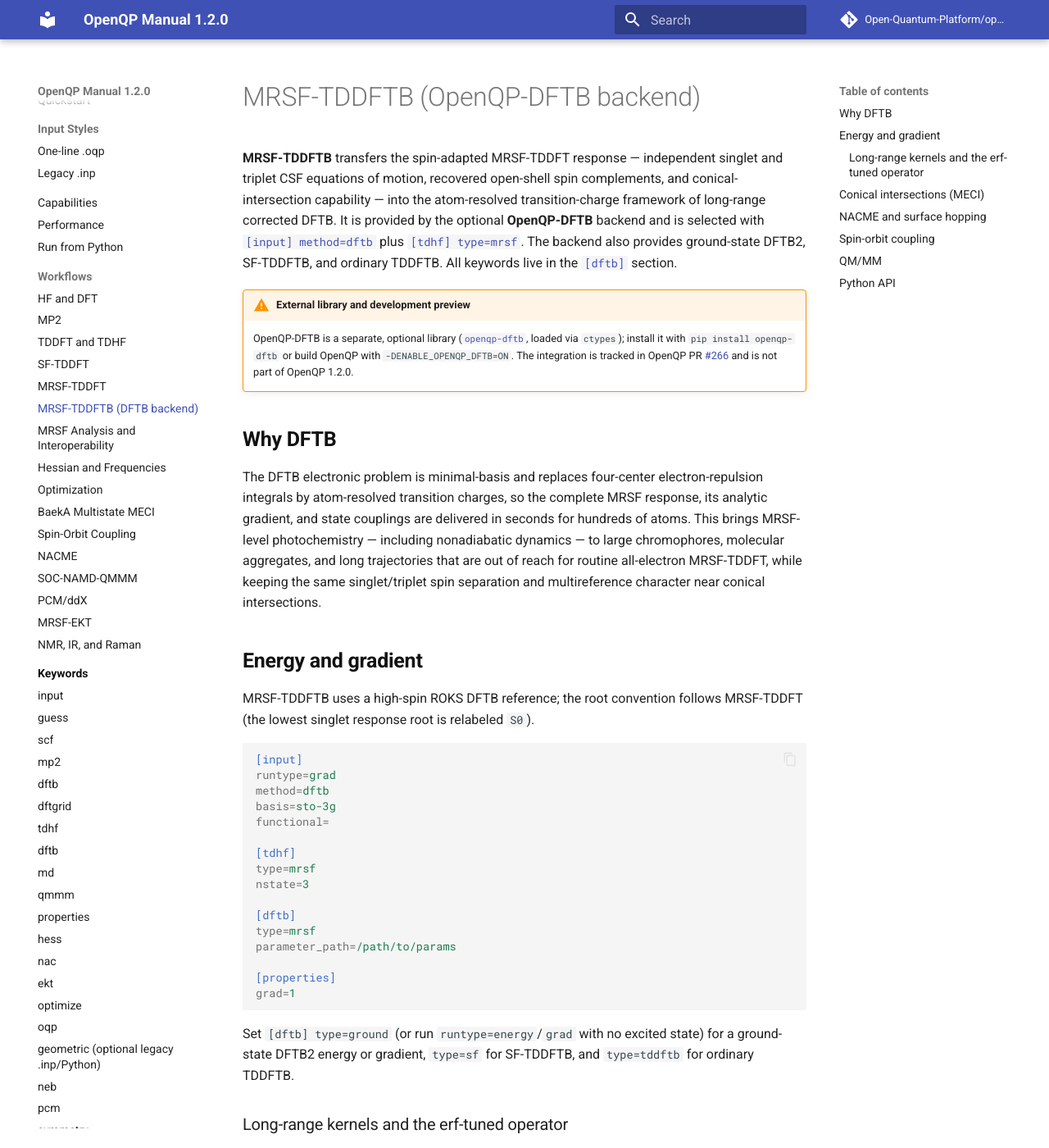
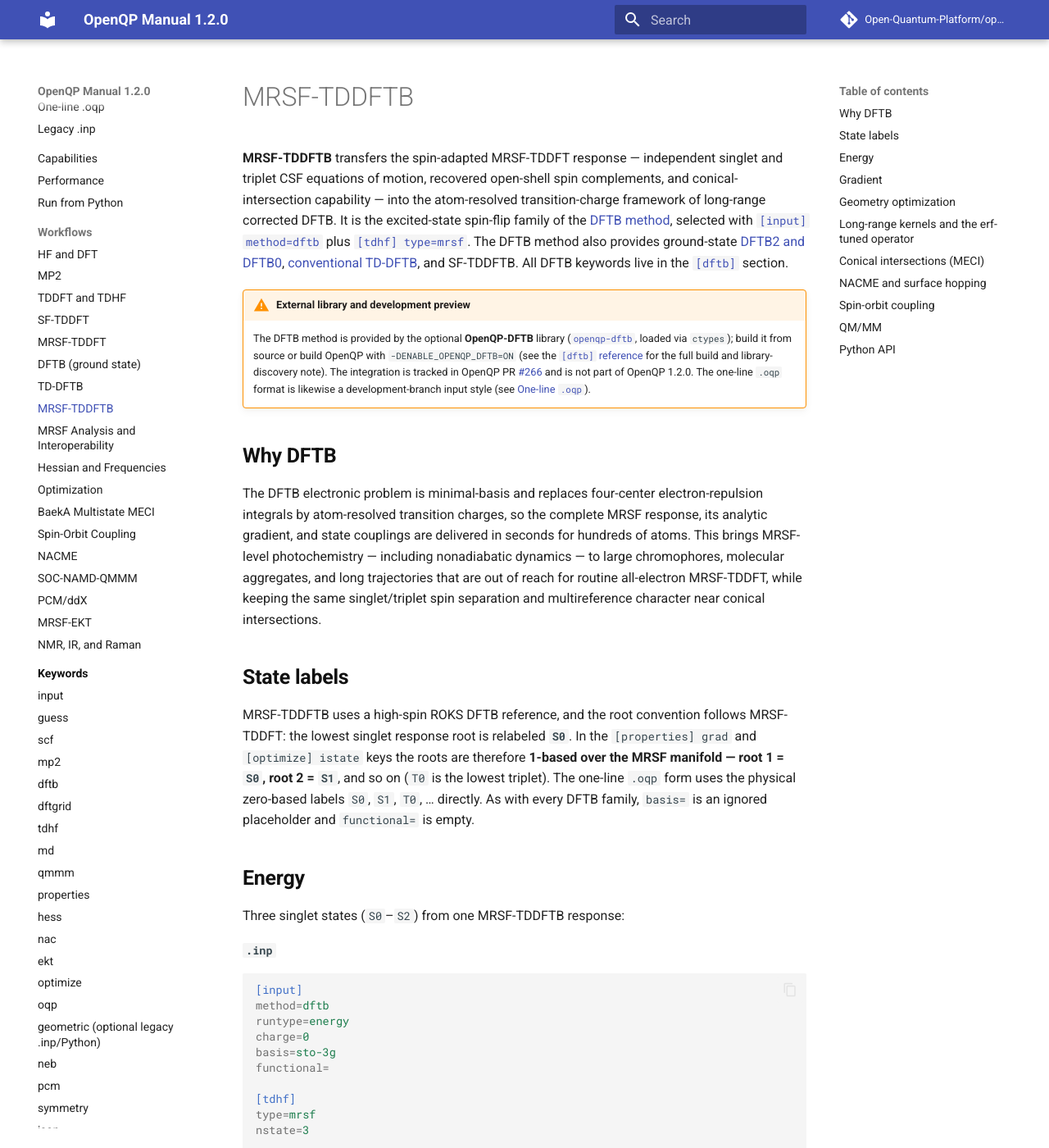
Before and after one commit to Open-Quantum-Platform/openqp-docs, an MkDocs documentation site: the page built from docs/workflows/mrsf-tddftb.md, in a window 1280 px wide and 1400 px high. Shown: the whole window at 82% size. Built offline with MkDocs 1.6.1 and Material for MkDocs 9.7.7, drawn with Linux system fonts in a browser that asks for light colours; comment, search, counter and statistics services are not loaded; some of the changed text lies outside the part shown.

Commit message:
docs(dftb): add ground/TD-DFTB manuals and reframe DFTB as a method
Add per-family DFTB method manuals mirroring the all-electron layout, each
showing .inp + .oqp + Python for the core tasks:
- workflows/dftb.md   — ground-state DFTB2 and DFTB0 (energy/grad/opt)
- workflows/tddftb.md — conventional TD-DFTB, RPA/TDA (energy/grad/opt/meci)
- workflows/mrsf-tddftb.md — reworked to the three-format layout (energy/
  grad/opt/meci) and reframed

Reframe DFTB from "the OpenQP-DFTB backend" to a first-class method
(method=dftb) on par with HF/DFT/MRSF-TDDFT; "backend" now names only the
native/probe library-loading detail. Remove a duplicate dftb nav entry and
correct the MRSF S1 gradient label (grad=2, not grad=1 — root 1 is S0).

Input forms verified against the pyoqp .dftb() builder, the input validator's
allowed runtypes {energy,grad,optimize,meci,mep,data}, the native
openqp_dftb.py state-index dispatch, and openqp-dftb example decks.

Co-Authored-By: Claude Opus 4.8 <noreply@anthropic.com>

````diff
--- a/docs/workflows/mrsf-tddftb.md
+++ b/docs/workflows/mrsf-tddftb.md
@@ -1,22 +1,24 @@
-# MRSF-TDDFTB (OpenQP-DFTB backend)
+# MRSF-TDDFTB
 
 **MRSF-TDDFTB** transfers the spin-adapted MRSF-TDDFT response — independent
 singlet and triplet CSF equations of motion, recovered open-shell spin
 complements, and conical-intersection capability — into the atom-resolved
-transition-charge framework of long-range corrected DFTB. It is provided by the
-optional **OpenQP-DFTB** backend and is selected with
-[`[input] method=dftb`](../keywords/input.md#method) plus
-[`[tdhf] type=mrsf`](../keywords/tdhf.md#type). The backend also provides
-ground-state DFTB2, SF-TDDFTB, and ordinary TDDFTB. All keywords live in the
-[`[dftb]`](../keywords/dftb.md) section.
+transition-charge framework of long-range corrected DFTB. It is the
+excited-state spin-flip family of the [DFTB method](../keywords/dftb.md),
+selected with [`[input] method=dftb`](../keywords/input.md#method) plus
+[`[tdhf] type=mrsf`](../keywords/tdhf.md#type). The DFTB method also provides
+ground-state [DFTB2 and DFTB0](dftb.md), [conventional TD-DFTB](tddftb.md), and
+SF-TDDFTB. All DFTB keywords live in the [`[dftb]`](../keywords/dftb.md) section.
 
 !!! warning "External library and development preview"
-    OpenQP-DFTB is a separate, optional library
+    The DFTB method is provided by the optional **OpenQP-DFTB** library
     ([`openqp-dftb`](https://github.com/Open-Quantum-Platform/openqp-dftb),
-    loaded via `ctypes`); install it with `pip install openqp-dftb` or build
-    OpenQP with `-DENABLE_OPENQP_DFTB=ON`. The integration is tracked in OpenQP
-    PR [#266](https://github.com/Open-Quantum-Platform/openqp/pull/266) and is
-    not part of OpenQP 1.2.0.
+    loaded via `ctypes`); build it from source or build OpenQP with
+    `-DENABLE_OPENQP_DFTB=ON` (see the [`[dftb]` reference](../keywords/dftb.md)
+    for the full build and library-discovery note). The integration is tracked
+    in OpenQP PR [#266](https://github.com/Open-Quantum-Platform/openqp/pull/266)
+    and is not part of OpenQP 1.2.0. The one-line `.oqp` format is likewise a
+    development-branch input style (see [One-line `.oqp`](../oqp-input.md)).
 
 ## Why DFTB
 
@@ -29,15 +31,27 @@ and long trajectories that are out of reach for routine all-electron
 MRSF-TDDFT, while keeping the same singlet/triplet spin separation and
 multireference character near conical intersections.
 
-## Energy and gradient
+## State labels
 
-MRSF-TDDFTB uses a high-spin ROKS DFTB reference; the root convention follows
-MRSF-TDDFT (the lowest singlet response root is relabeled `S0`).
+MRSF-TDDFTB uses a high-spin ROKS DFTB reference, and the root convention
+follows MRSF-TDDFT: the lowest singlet response root is relabeled **`S0`**. In
+the `[properties] grad` and `[optimize] istate` keys the roots are therefore
+**1-based over the MRSF manifold — root 1 = `S0`, root 2 = `S1`**, and so on
+(`T0` is the lowest triplet). The one-line `.oqp` form uses the physical
+zero-based labels `S0`, `S1`, `T0`, … directly. As with every DFTB family,
+`basis=` is an ignored placeholder and `functional=` is empty.
+
+## Energy
+
+Three singlet states (`S0`–`S2`) from one MRSF-TDDFTB response:
+
+**`.inp`**
 
 ```ini
 [input]
-runtype=grad
 method=dftb
+runtype=energy
+charge=0
 basis=sto-3g
 functional=
 
@@ -46,28 +60,138 @@ type=mrsf
 nstate=3
 
 [dftb]
+backend=native
+type=mrsf
+parameter_path=/path/to/params
+```
+
+**`.oqp`**
+
+```text
+mrsf-tddftb(nstate=3) geom="chromophore.xyz" energy dftb(parameter_path="params.opdftb")
+```
+
+**Python**
+
+```python
+from oqp.openqp import OpenQP
+
+job = OpenQP(project="mrsf_energy")
+job.molecule("chromophore.xyz", charge=0)
+job.dftb(response_type="mrsf", nstate=3, parameter_path="/path/to/params")
+job.workflow.energy()
+job.run()
+```
+
+## Gradient
+
+Gradient of the first excited singlet `S1`. `S1` is response **root 2**, so
+`[properties] grad=2` (root 1 is `S0`):
+
+**`.inp`**
+
+```ini
+[input]
+method=dftb
+runtype=grad
+charge=0
+basis=sto-3g
+functional=
+
+[tdhf]
+type=mrsf
+nstate=3
+
+[dftb]
+backend=native
 type=mrsf
 parameter_path=/path/to/params
 
 [properties]
-grad=1
+grad=2
 ```
 
-Set `[dftb] type=ground` (or run `runtype=energy`/`grad` with no excited state)
-for a ground-state DFTB2 energy or gradient, `type=sf` for SF-TDDFTB, and
-`type=tddftb` for ordinary TDDFTB.
+**`.oqp`**
 
-### Long-range kernels and the erf-tuned operator
+```text
+mrsf-tddftb(nstate=3) geom="chromophore.xyz" grad(S1) dftb(parameter_path="params.opdftb")
+```
 
-Two response kernels are available through [`[dftb] lc_gamma`](../keywords/dftb.md):
-`yukawa` (LC-DFTB2 Yukawa–Slater) and `erf` (erf$(\omega R)/R$). The **erf-tuned**
-combination `lc_gamma=erf`, `omega=0.25`, `cam_beta=1.2` reproduces the
-MRSF-TDDFT ordering of near-degenerate bright/dark states, which the stock
-kernels can invert. Because its `cam_beta>1` LC ground-state SCC is harder to
-converge, pair it with a robust mixer:
+**Python**
+
+```python
+from oqp.openqp import OpenQP
+
+job = OpenQP(project="mrsf_grad")
+job.molecule("chromophore.xyz", charge=0)
+job.dftb(response_type="mrsf", nstate=3, parameter_path="/path/to/params")
+job.workflow.gradient(state=2)
+job.run()
+```
+
+Use `grad=1` / `grad(S0)` / `gradient(state=1)` for the `S0` gradient.
+
+## Geometry optimization
+
+Optimize the `S1` minimum — root 2, so `istate=2` (use `istate=1` for the `S0`
+minimum):
+
+**`.inp`**
+
+```ini
+[input]
+method=dftb
+runtype=optimize
+charge=0
+basis=sto-3g
+functional=
+
+[tdhf]
+type=mrsf
+nstate=3
+
+[dftb]
+backend=native
+type=mrsf
+parameter_path=/path/to/params
+
+[optimize]
+lib=oqp
+istate=2
+maxit=100
+```
+
+**`.oqp`**
+
+```text
+mrsf-tddftb(nstate=3) geom="chromophore.xyz" opt(S1) dftb(parameter_path="params.opdftb")
+```
+
+**Python**
+
+```python
+from oqp.openqp import OpenQP
+
+job = OpenQP(project="mrsf_opt")
+job.molecule("chromophore.xyz", charge=0)
+job.dftb(response_type="mrsf", nstate=3, parameter_path="/path/to/params")
+job.workflow.optimize(istate=2, maxit=100)
+job.run()
+```
+
+## Long-range kernels and the erf-tuned operator
+
+Two response kernels are available through
+[`[dftb] lc_gamma`](../keywords/dftb.md): `yukawa` (LC-DFTB2 Yukawa–Slater) and
+`erf` (erf$(\omega R)/R$). The **erf-tuned** combination `lc_gamma=erf`,
+`omega=0.25`, `cam_beta=1.2` reproduces the MRSF-TDDFT ordering of
+near-degenerate bright/dark states, which the stock kernels can invert. Because
+its `cam_beta>1` LC ground-state SCC is harder to converge, pair it with a
+robust mixer:
 
 ```ini
 [dftb]
+backend=native
 type=mrsf
 parameter_path=/path/to/params
 lc_gamma=erf
@@ -80,21 +204,24 @@ scc_mixer=trust
 
 DFTB supplies MRSF-TDDFTB state energies and analytic gradients, so a
 minimum-energy conical-intersection (MECI) search is driven by the shared
-[`[optimize]`](../keywords/optimize.md) optimizer with `method=dftb` — there is
-no separate DFTB entry point. In particular the **BaekA** two-or-more-state
-adaptive-penalty algorithm
-([`[optimize] meci_search=baeka`](../keywords/optimize.md#meci_search)) runs on
-MRSF-TDDFTB states exactly as it does on all-electron MRSF-TDDFT, at
+[`[optimize]`](../keywords/optimize.md) optimizer — there is no separate DFTB
+entry point. In particular the **BaekA** two-or-more-state adaptive-penalty
+algorithm ([`[optimize] meci_search=baeka`](../keywords/optimize.md#meci_search))
+runs on MRSF-TDDFTB states exactly as it does on all-electron MRSF-TDDFT, at
 tight-binding cost; this is the engine behind the DTCAM-TB conical-intersection
-benchmarks.
+benchmarks. Because MRSF has the correct S₀/S₁ intersection topology, MRSF-TDDFTB
+is the DFTB family to use for S₀/S₁ conical intersections.
 
-The MRSF physical S₀ is response root 1, so `[optimize] states` is 1-based over
-the MRSF manifold (`1`=S₀, `2`=S₁). A two-state S₁/S₀ crossing:
+The MRSF `S0` is response root 1, so `[optimize] states` is 1-based
+(`1`=`S0`, `2`=`S1`). A two-state `S1`/`S0` crossing:
+
+**`.inp`**
 
 ```ini
 [input]
+method=dftb
 runtype=meci
-method=dftb
+charge=0
 basis=sto-3g
 functional=
 
@@ -112,15 +240,21 @@ states=1,2
 gap=1.0e-4
 ```
 
+**`.oqp`**
+
+```text
+mrsf-tddftb(nstate=3) geom="guess.xyz" meci(S0,S1,algorithm=baeka,gap=1e-4) dftb(parameter_path="params.opdftb")
+```
+
+**Python**
+
 ```python
 from oqp.openqp import OpenQP
 
-job = (
-    OpenQP(project="chromophore_ci")
-    .molecule("guess.xyz", basis="sto-3g")
-    .dftb(response_type="mrsf", nstate=3, parameter_path="/path/to/params")
-    .workflow.meci(states=[1, 2], algorithm="baeka", gap=1.0e-4)
-)
+job = OpenQP(project="mrsf_ci")
+job.molecule("guess.xyz", charge=0)
+job.dftb(response_type="mrsf", nstate=3, parameter_path="/path/to/params")
+job.workflow.meci(states=[1, 2], algorithm="baeka", gap=1.0e-4)
 job.run()
 ```
 
@@ -128,12 +262,14 @@ The BaekA controls (`sigma`, `alpha`, `delta_beta`, `beta_schedule`, `gap`, and
 the ordered `states` list) and its distinction from the legacy three-state
 `runtype=tci` deck are documented once in the
 [`[optimize]`](../keywords/optimize.md#meci_search) reference and apply unchanged
-with `method=dftb`.
+to the DFTB method. See also the [BaekA Multistate MECI](baeka-multistate-meci.md)
+workflow.
 
 ## NACME and surface hopping
 
 Nonadiabatic couplings are overlap-based time-derivative couplings, computed
-from a cross-geometry Slater–Koster state overlap. NACME uses two geometries:
+from a cross-geometry Slater–Koster state overlap. NACME uses two geometries and
+requires `backend=native`:
 
 ```ini
 [input]
@@ -183,25 +320,29 @@ DFTB QM/MM uses Mulliken-monopole electrostatic embedding: the MM electrostatic
 potential enters the SCC Hamiltonian directly, so no ESPF grid fitting is
 needed, and the analytic gradient carries the coupling. Activate it with
 [`[input] qmmm_flag=true`](../keywords/input.md#qmmm_flag) and the
-[`[qmmm]`](../keywords/qmmm.md) section (full-ESPF electrostatic embedding; the
-legacy `split` scheme is not supported). Hydrogen link atoms across covalent
+[`[qmmm]`](../keywords/qmmm.md) section (whole-molecule electrostatic embedding;
+the legacy `split` scheme is not supported). Hydrogen link atoms across covalent
 QM/MM boundaries are handled by the shared QM/MM layer. Gas-phase SOC-NAMD and
 whole-molecule electrostatic QM/MM NAMD are supported; SOC combined with QM/MM
-embedding is not yet wired for the DFTB backend.
+embedding is not yet wired for the DFTB method.
 
 ## Python API
+
+The `.dftb(...)` builder accepts `response_type` values `ground`, `dftb0`,
+`tddftb`, `sf`, and `mrsf`, along with any `[dftb]` keyword (for example
+`lc_gamma`, `omega`, `scc_mixer`). The run type is set either with `runtype=...`
+on the builder or through `job.workflow.energy()`, `.gradient(state=N)`,
+`.optimize(istate=N)`, and `.meci(...)`:
 
 ```python
 from oqp.openqp import OpenQP
 
-job = (
-    OpenQP(project="thymine_dftb")
-    .molecule("thymine.xyz", basis="sto-3g")
-    .dftb(runtype="grad", response_type="mrsf", nstate=3,
-          parameter_path="/path/to/params")
-)
+job = OpenQP(project="thymine_dftb")
+job.molecule("thymine.xyz", charge=0)
+job.dftb(response_type="mrsf", nstate=3, parameter_path="/path/to/params")
+job.workflow.gradient(state=2)
 job.run()
 ```
 
-`response_type` accepts `ground`, `tddftb`, `sf`, and `mrsf`. MRSF-TDDFTB jobs
-can drive the `job.workflow.soc()` and `job.workflow.namd()` workflows.
+MRSF-TDDFTB jobs additionally drive the `job.workflow.soc()` and
+`job.workflow.namd()` workflows (development preview).
--- a/mkdocs.yml
+++ b/mkdocs.yml
@@ -47,7 +47,9 @@ nav:
       - TDDFT and TDHF: workflows/tddft.md
       - SF-TDDFT: workflows/sf-tddft.md
       - MRSF-TDDFT: workflows/mrsf-tddft.md
-      - MRSF-TDDFTB (DFTB backend): workflows/mrsf-tddftb.md
+      - DFTB (ground state): workflows/dftb.md
+      - TD-DFTB: workflows/tddftb.md
+      - MRSF-TDDFTB: workflows/mrsf-tddftb.md
       - MRSF Analysis and Interoperability: workflows/mrsf-analysis.md
       - Hessian and Frequencies: workflows/hessian.md
       - Optimization: workflows/optimization.md
@@ -67,7 +69,6 @@ nav:
       - dftb: keywords/dftb.md
       - dftgrid: keywords/dftgrid.md
       - tdhf: keywords/tdhf.md
-      - dftb: keywords/dftb.md
       - md: keywords/md.md
       - qmmm: keywords/qmmm.md
       - properties: keywords/properties.md
````
Also changed, not shown: other parts of docs/workflows/mrsf-tddftb.md (+2 -0 lines), docs/keywords/dftb.md (+18 -10 lines), docs/workflows/dftb.md (added, +220 -0 lines), docs/workflows/tddftb.md (added, +245 -0 lines).
